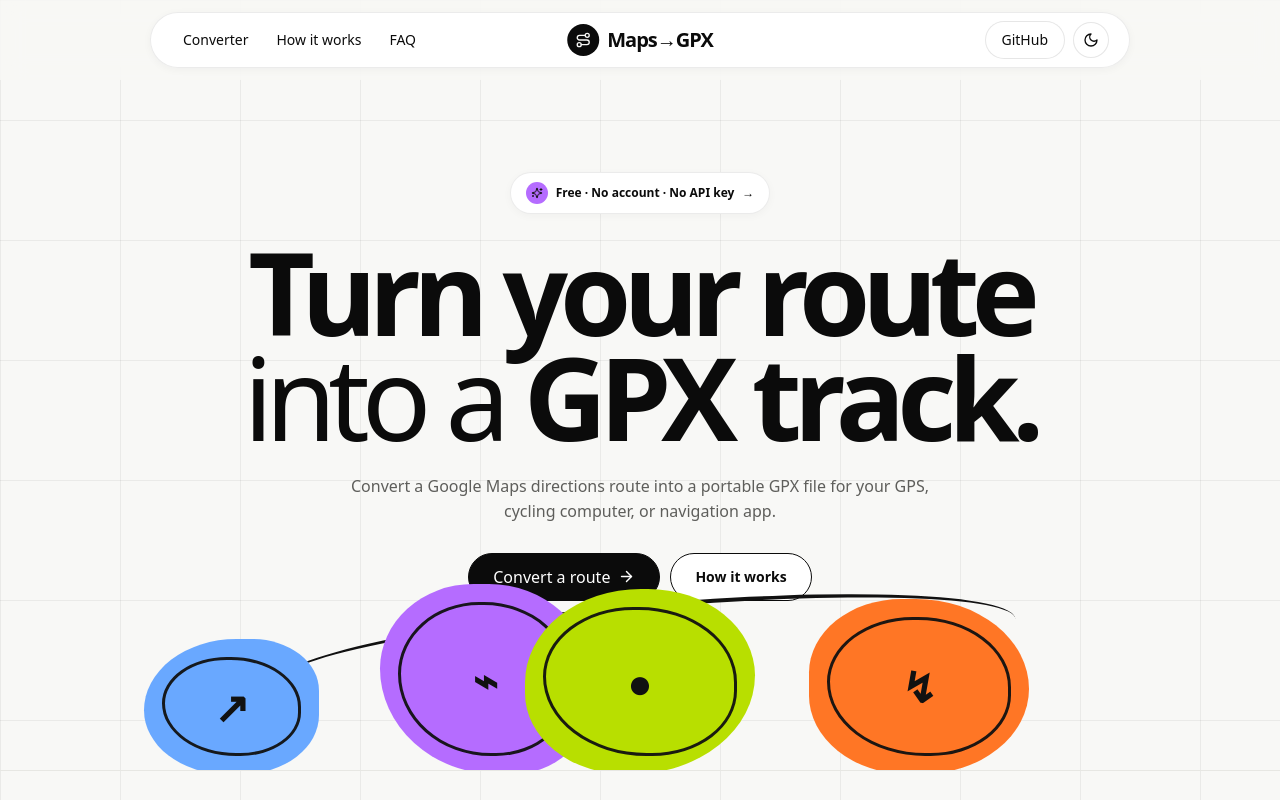
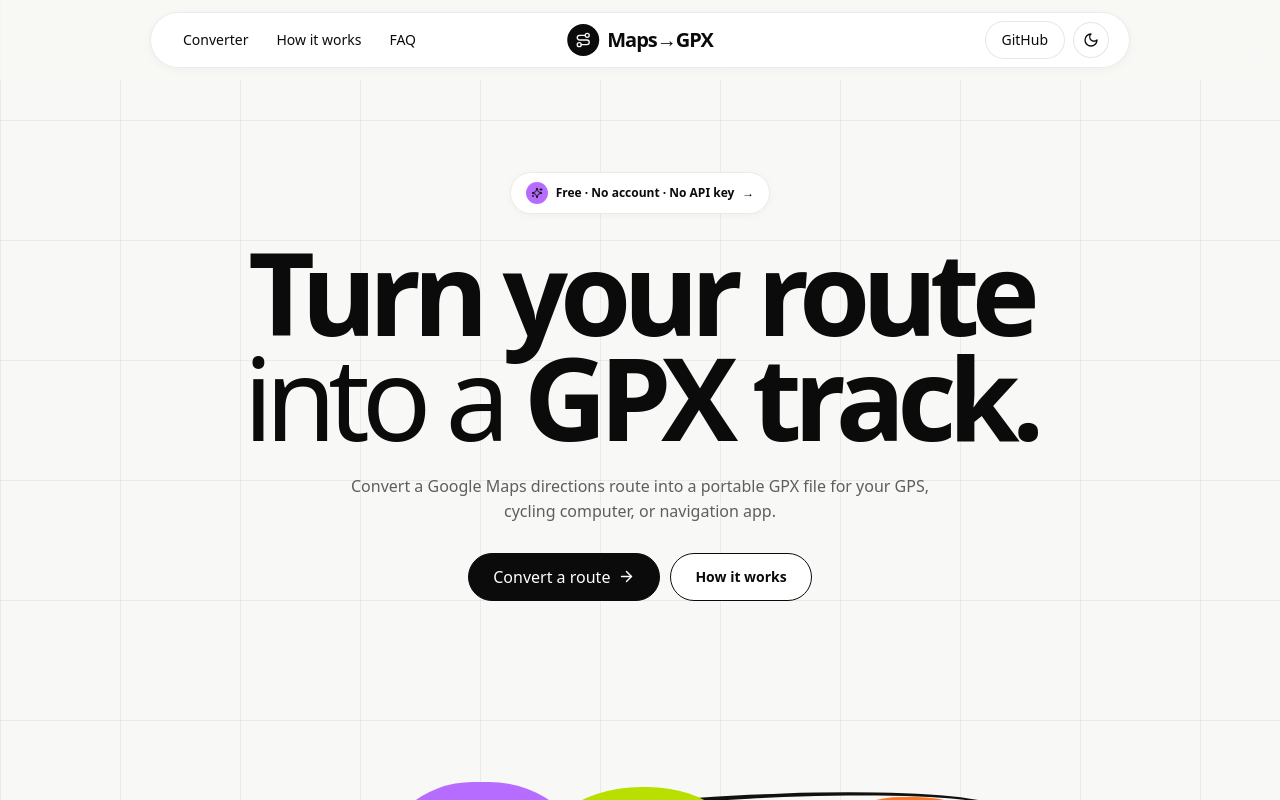
Before and after one commit to RandyGalangg/gmaps-gpx, a React (Vite) app: page / in a window 1280 px wide. Shown: the top 800 px of the page. Built offline with nearby package versions, Linux system fonts and the light colour scheme; no server answers.

Commit message:
Fix hero illustration overlap and dark theme controls

```diff
--- a/src/index.css
+++ b/src/index.css
@@ -22,14 +22,15 @@
 .floating-nav{border:1px solid rgba(0,0,0,.08);background:rgba(255,255,255,.94);box-shadow:0 2px 8px rgba(0,0,0,.04)}
 .dark .floating-nav{background:rgba(25,25,25,.94);border-color:rgba(255,255,255,.1)}
 .hero-ref{position:relative;overflow:hidden}
-.hero-ref-inner{min-height:690px;display:flex;flex-direction:column;align-items:center;text-align:center;position:relative;padding-top:92px}
+.hero-ref-inner{min-height:820px;display:flex;flex-direction:column;align-items:center;text-align:center;position:relative;padding-top:92px}
 .hero-kicker{display:inline-flex;align-items:center;gap:8px;border:1px solid rgba(0,0,0,.08);background:#fff;border-radius:999px;padding:9px 15px;font-size:12px;font-weight:700;box-shadow:0 2px 8px rgba(0,0,0,.035)}
+.dark .hero-kicker{background:#191919;color:#f7f7f4;border-color:rgba(255,255,255,.1)}
 .hero-kicker .dot{width:22px;height:22px;border-radius:50%;background:var(--color-purple);display:grid;place-items:center;color:#111}
 .hero-ref-title{font-size:clamp(4rem,9vw,8.2rem);font-weight:800;line-height:.91;letter-spacing:-.07em;max-width:900px;margin-top:26px}
 .hero-ref-title .soft{font-weight:500}
-.hero-ref-sub{max-width:600px;margin-top:24px;font-size:16px;line-height:1.6;color:var(--color-muted)}
-.hero-actions{display:flex;gap:10px;justify-content:center;margin-top:28px}
-.hero-art{position:absolute;left:50%;bottom:-4px;transform:translateX(-50%);width:min(1180px,100%);height:260px;pointer-events:none}
+.hero-ref-sub{position:relative;z-index:2;max-width:600px;margin-top:24px;font-size:16px;line-height:1.6;color:var(--color-muted)}
+.hero-actions{position:relative;z-index:2;display:flex;gap:10px;justify-content:center;margin-top:28px}
+.hero-art{position:absolute;left:50%;bottom:-72px;transform:translateX(-50%);width:min(1180px,100%);height:260px;pointer-events:none}
 .hero-blob{position:absolute;bottom:0;width:190px;height:150px;border-radius:55% 45% 42% 58%;display:flex;align-items:center;justify-content:center}
 .hero-blob:before{content:"";position:absolute;inset:18px;border:3px solid #111;border-radius:48% 52% 45% 55%;opacity:.95}
 .hero-blob.purple{left:28%;width:210px;height:190px;background:var(--color-purple);border-radius:48% 52% 40% 60%}
@@ -66,6 +67,9 @@
 .ref-faq-row summary{cursor:pointer;display:flex;align-items:center;gap:16px;list-style:none;font-size:18px;font-weight:700}.ref-faq-row summary::-webkit-details-marker{display:none}
 .ref-faq-plus{margin-left:auto;width:40px;height:40px;border:1px solid #111;border-radius:50%;display:grid;place-items:center;font-size:22px;font-weight:400;transition:.2s}.ref-faq-row[open] .ref-faq-plus{transform:rotate(45deg);background:#111;color:#fff}
 .ref-footer{border-top:1px solid var(--color-line);background:#fff}.dark .ref-footer{background:#191919}
-@media(max-width:900px){.hero-ref-inner{min-height:650px}.hero-art{transform:translateX(-50%) scale(.75);transform-origin:bottom}.converter-ref,.ref-faq{grid-template-columns:1fr}.ref-steps{grid-template-columns:1fr}.converter-copy{padding:28px}.converter-form{padding:24px}}
-@media(max-width:640px){body:before{background-size:72px 72px}.hero-ref-inner{min-height:640px;padding-top:70px}.hero-ref-title{font-size:clamp(3.5rem,17vw,6rem)}.hero-art{display:none}.hero-actions{flex-direction:column;width:100%;padding:0 20px}.hero-actions .btn{width:100%}}
+.dark .btn-secondary{background:#191919;color:#f7f7f4;border-color:rgba(255,255,255,.12)}
+.dark header .floating-nav a,.dark header .floating-nav button{color:#f7f7f4}
+.dark header .floating-nav .bg-white{background:#191919!important;color:#f7f7f4!important;border-color:rgba(255,255,255,.12)}
+@media(max-width:900px){.hero-ref-inner{min-height:760px}.hero-art{transform:translateX(-50%) scale(.75);transform-origin:bottom}.converter-ref,.ref-faq{grid-template-columns:1fr}.ref-steps{grid-template-columns:1fr}.converter-copy{padding:28px}.converter-form{padding:24px}}
+@media(max-width:640px){body:before{background-size:72px 72px}.hero-ref-inner{min-height:650px;padding-top:70px}.hero-ref-title{font-size:clamp(3.5rem,17vw,6rem)}.hero-art{display:none}.hero-actions{flex-direction:column;width:100%;padding:0 20px}.hero-actions .btn{width:100%}}
 :focus-visible{outline:3px solid #111;outline-offset:3px}
```
